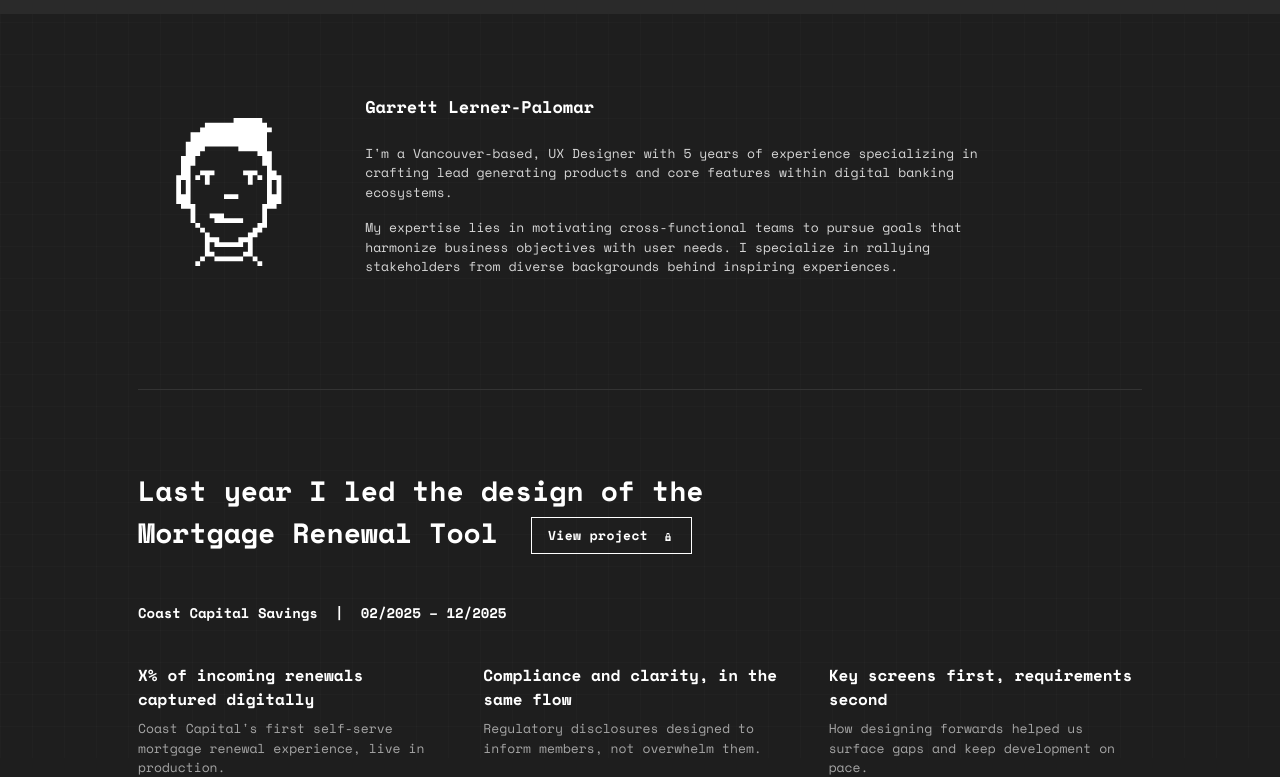
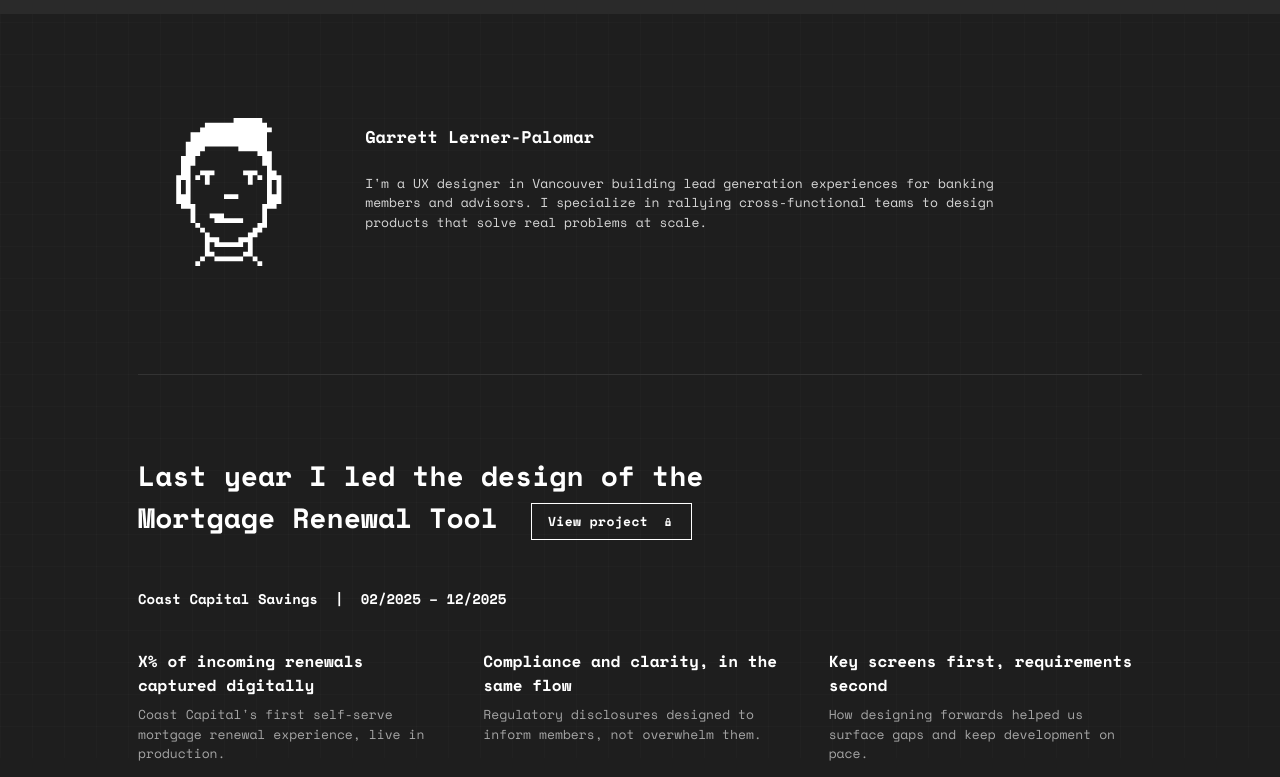
Before and after one commit to garrett-lp/portfolio, a plain HTML site: page index.html in a window 1280 px wide. Shown: the part 42-819 px from the top of the page. Drawn offline with nearby package versions, Linux system fonts and the light colour scheme.

Commit message:
feat: update index.html intro copy and about section alignment
Replace two-paragraph bio with single concise intro. Vertically
center about section text alongside pixel animation.

Co-Authored-By: Claude Sonnet 4.6 <noreply@anthropic.com>

```diff
--- a/index.html
+++ b/index.html
@@ -98,7 +98,7 @@
     grid-template-columns: auto 1fr;
     gap: 48px;
     padding: 80px 0 96px;
-    align-items: start;
+    align-items: center;
   }
   .about-text h1 { font-size: 17px; font-weight: 700; margin-bottom: 24px; }
   .about-text p { color: rgba(255,255,255,0.82); margin-bottom: 16px; max-width: 660px; font-size: 13px; }
@@ -223,8 +223,7 @@
     </div>
     <div class="about-text">
       <h1>Garrett Lerner-Palomar</h1>
-      <p>I'm a Vancouver-based, UX Designer with 5 years of experience specializing in crafting lead generating products and core features within digital banking ecosystems.</p>
-      <p>My expertise lies in motivating cross-functional teams to pursue goals that harmonize business objectives with user needs. I specialize in rallying stakeholders from diverse backgrounds behind inspiring experiences.</p>
+      <p>I'm a UX designer in Vancouver building lead generation experiences for banking members and advisors. I specialize in rallying cross-functional teams to design products that solve real problems at scale.</p>
     </div>
   </section>
 
```
